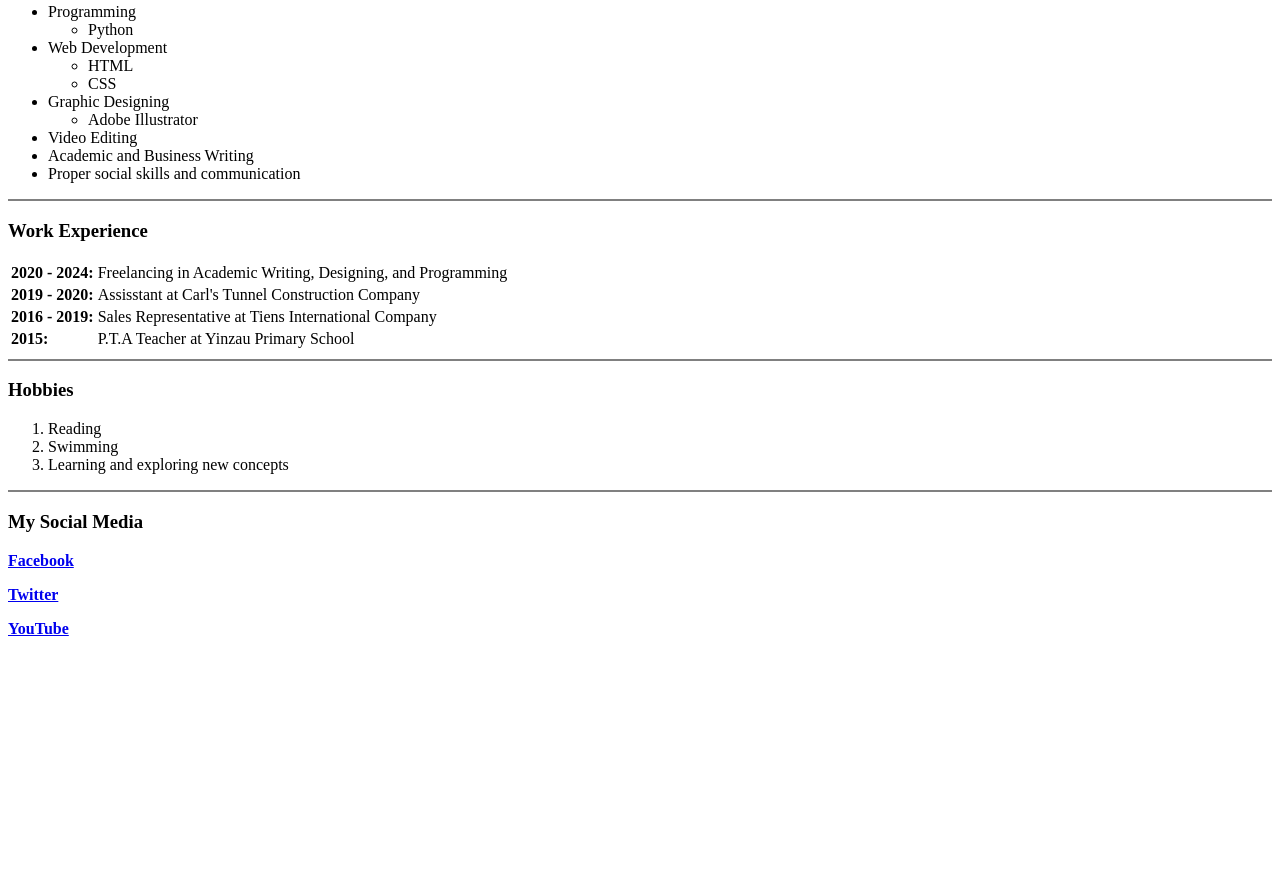
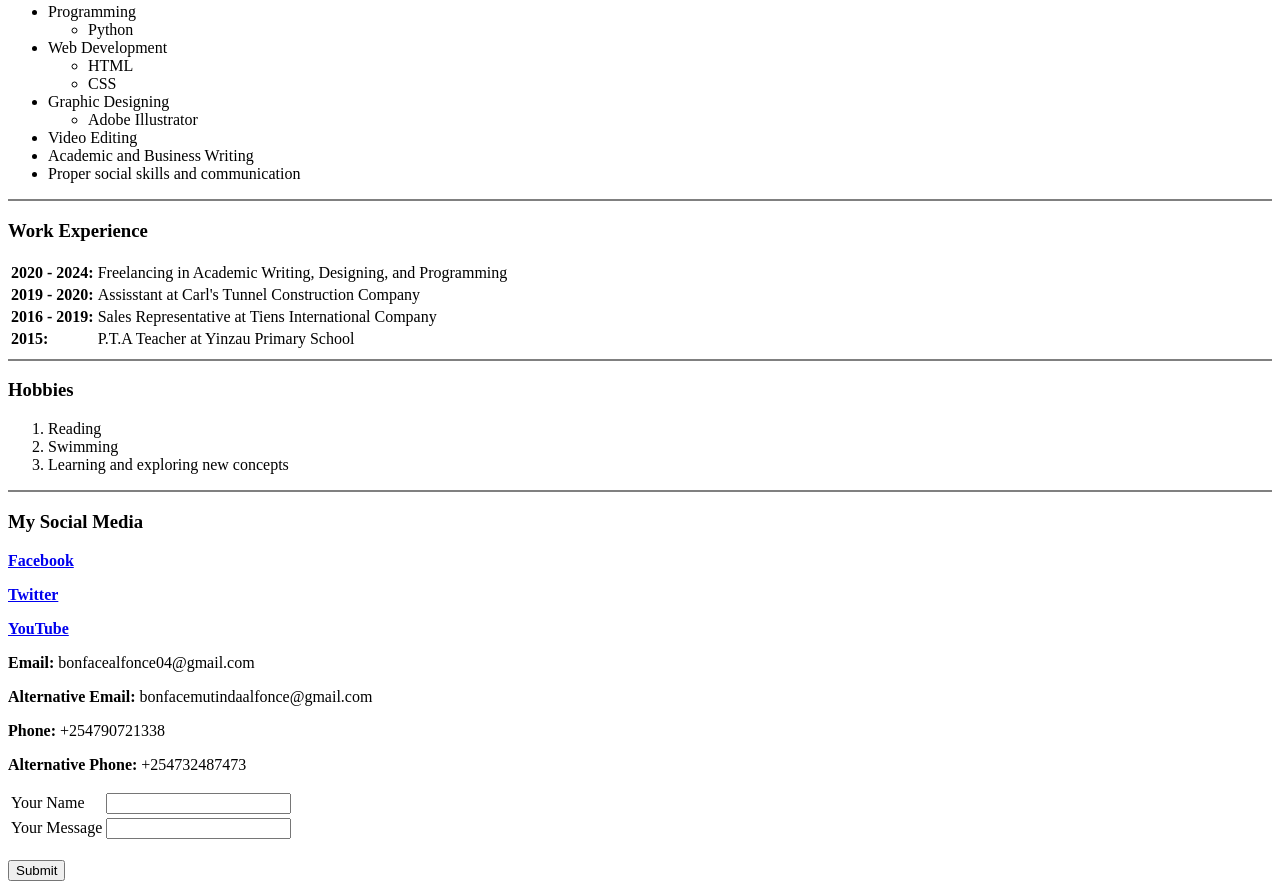
Before and after one commit to Your-Technocrat/Cv, a plain HTML site: page index.html in a window 1280 px wide. Shown: the part 589-1478 px from the top of the page. Before the commit the page ends 1243 px from the top, so only its background shows below. Drawn offline with Linux system fonts and the light colour scheme.

Commit message:
Update index.html

```diff
--- a/index.html
+++ b/index.html
@@ -91,6 +91,26 @@
     <p><strong><a href="https://twitter.com/Bonaealfonce">Twitter</a></strong></p>
     <p><strong><a href="https://www.youtube.com/channel/UCeCzXT6V0Kvj-3REktE9bzg">YouTube</a></strong></p>
 
+    <p><strong>Email:</strong> bonfacealfonce04@gmail.com</p>
+    <p><strong>Alternative Email:</strong> bonfacemutindaalfonce@gmail.com</p>
+    <p><strong>Phone:</strong> +254790721338</p>
+    <p><strong>Alternative Phone:</strong> +254732487473</p>
+
+  <form class="" action="index.html" method="post">
+    <table>
+      <tr>
+        <td><label> Your Name</label></td>
+        <td><input type="text" name="" value=""></td>
+      </tr>
+      <tr>
+        <td><label> Your Message</label></td>
+        <td><input type="text" name="" value=""></td>
+      </tr>
+    </table>
+    <br>
+    <input type="Submit" name="">
+
+  </form>
 
   </body>
 </html>
```
